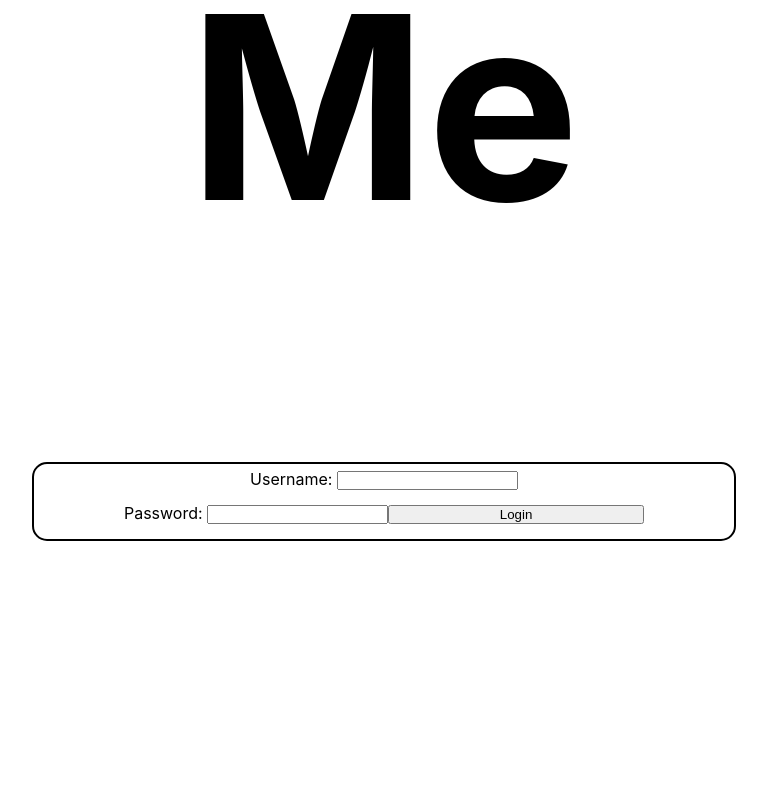
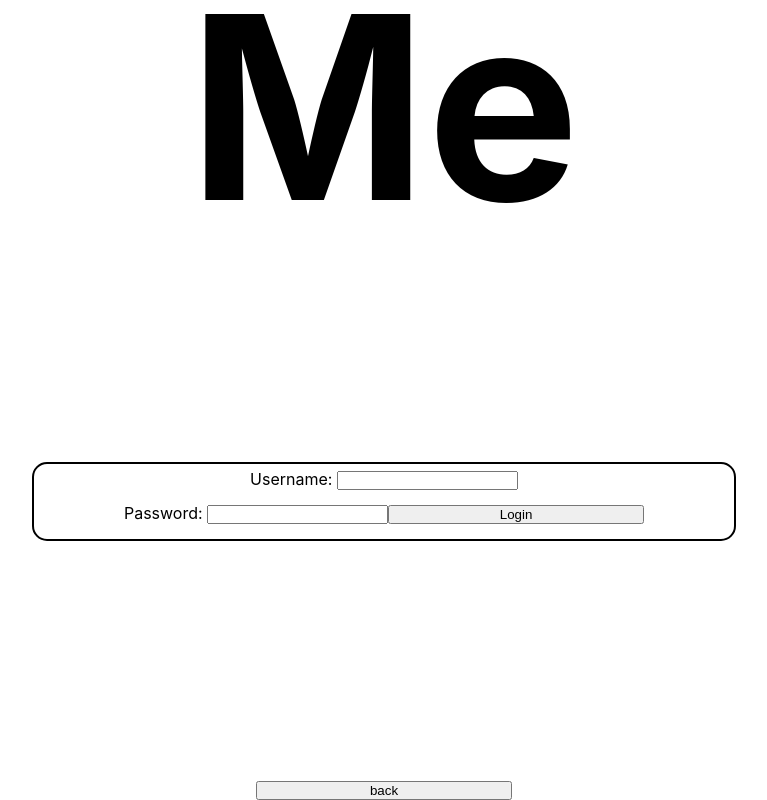
Before and after one commit to omegacoo/Recipe_me, a React (Create React App) app: page /login in a window 1280 px wide. Shown: the part 374-1174 px from the top of the page, without its empty margins (256-1023 px from the left). Before the commit the page ends 915 px from the top, so only its background shows below. Built offline with nearby package versions, Linux system fonts and the light colour scheme.

Commit message:
added back button with functionality to Login component

```diff
--- a/src/components/Login/Login.css
+++ b/src/components/Login/Login.css
@@ -14,3 +14,11 @@
     margin-top: 15px;
     width: 20vw;
 }
+
+.Login_back {
+    display: block;
+    width: 20vw;
+    margin-left: auto;
+    margin-right: auto;
+    margin-top: 30vh;
+}
--- a/src/components/Login/Login.js
+++ b/src/components/Login/Login.js
@@ -24,8 +24,13 @@ export default class Login extends React.Component {
         e.preventDefault();
     };
 
+    handleBack = e => {
+        window.history.back();
+    }
+
     render(){
         return(
+            <>
             <form
                 className='Login'
                 onSubmit={this.handleSubmit}
@@ -50,6 +55,13 @@ export default class Login extends React.Component {
                     Login
                 </button>
             </form>
+            <button
+                className='Login_back'
+                onClick={this.handleBack}
+            >
+                back
+            </button>
+            </>
         );
     };
 };
```
Also changed, not shown: 1 other file (tests, documents, lock files or other folders).
